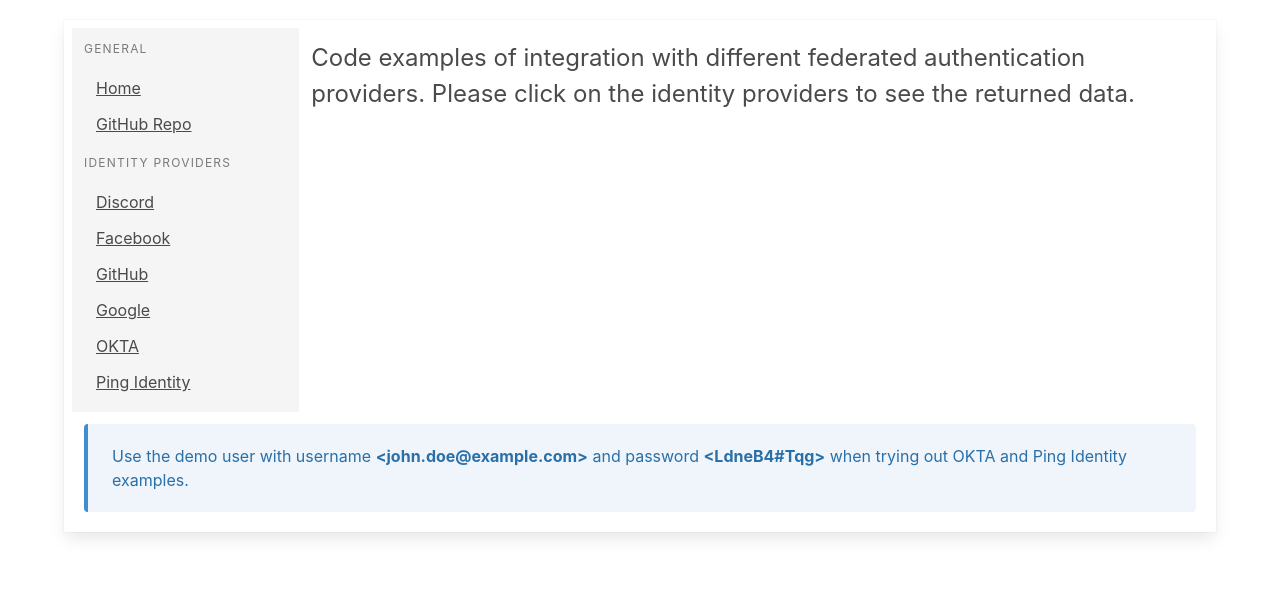
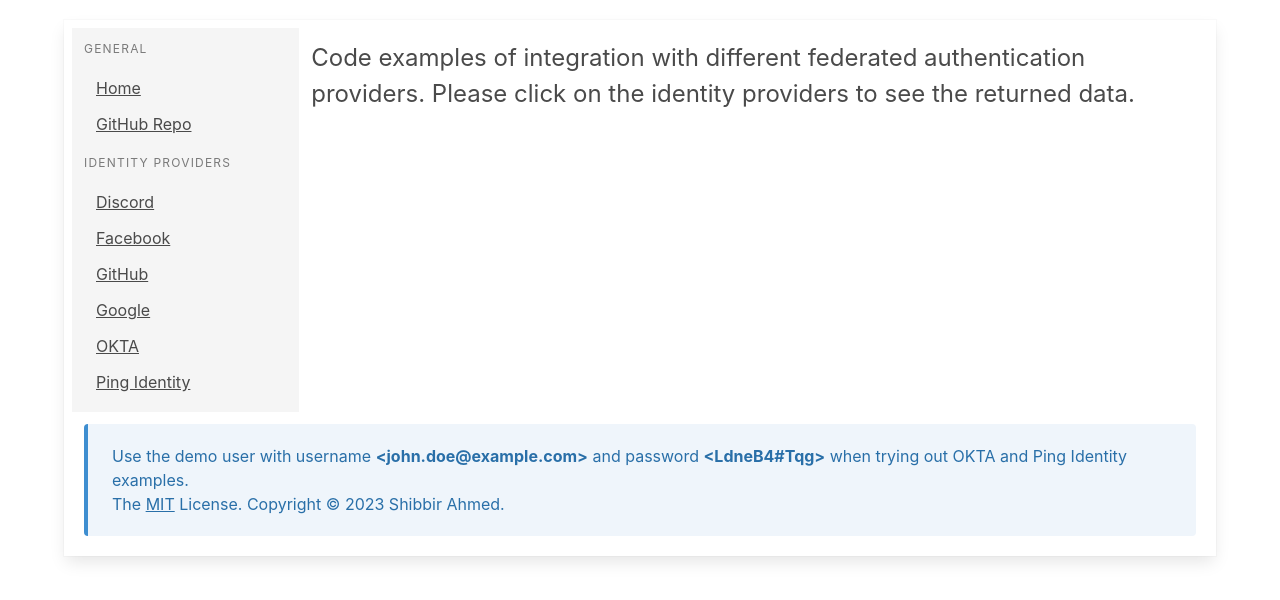
Before and after one commit to shibbir/oidc-integration-examples, a website: page src/public/index.html in a window 1280 px wide. Drawn offline with nearby package versions, Linux system fonts and the light colour scheme.

Commit message:
Update footer

```diff
--- a/src/public/index.html
+++ b/src/public/index.html
@@ -80,6 +80,8 @@
             <div class="message-body">
                 Use the demo user with username <strong>&lt;john.doe@example.com&gt;</strong> and password
                 <strong>&lt;LdneB4#Tqg&gt;</strong> when trying out OKTA and Ping Identity examples.
+
+                <p>The <a href="https://opensource.org/licenses/MIT">MIT</a> License. Copyright © 2023 Shibbir Ahmed.</p>
             </div>
         </article>
     </div>
```
